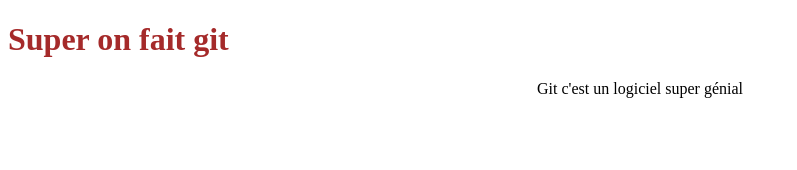
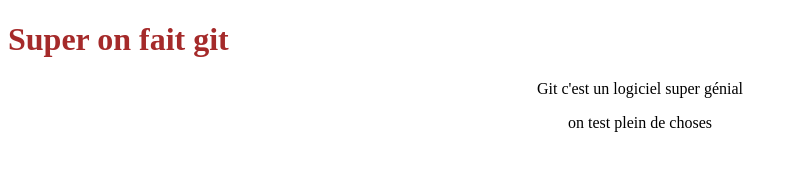
Before and after one commit to Melwyne/SecondRepository, a plain HTML site: page index.html in a window 1280 px wide. Shown: the whole page, without its empty margins (0-797 px from the left). Drawn offline with Linux system fonts and the light colour scheme.

Commit message:
plein de tests

```diff
--- a/index.html
+++ b/index.html
@@ -10,5 +10,6 @@
 <body>
     <h1>Super on fait git</h1>
     <p>Git c'est un logiciel super génial</p>
+    <p>on test plein de choses</p>
 </body>
 </html>
```
